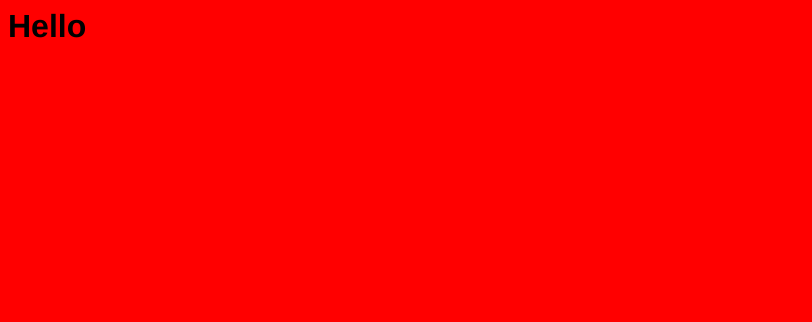
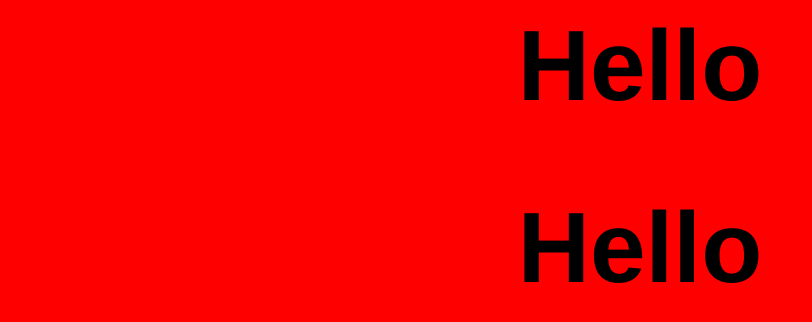
Before and after one commit to AshTheCodingGuru/Git-Test-Upload, a plain HTML site: page index.html in a window 1280 px wide. Shown: the whole page, without its empty margins (0-812 px from the left). Drawn offline with Linux system fonts and the light colour scheme.

Commit message:
Changed styles.css and index.html

```diff
--- a/index.html
+++ b/index.html
@@ -1,3 +1,4 @@
 <link rel="stylesheet" href="styles.css">
 
 <h1>Hello</h1>
+<h1>Hello</h1>
--- a/styles.css
+++ b/styles.css
@@ -1,4 +1,6 @@
 body {
     background-color: red;
     font-family: helvetica;
+    font-size: 50px;
+    text-align: center;
 }
```
